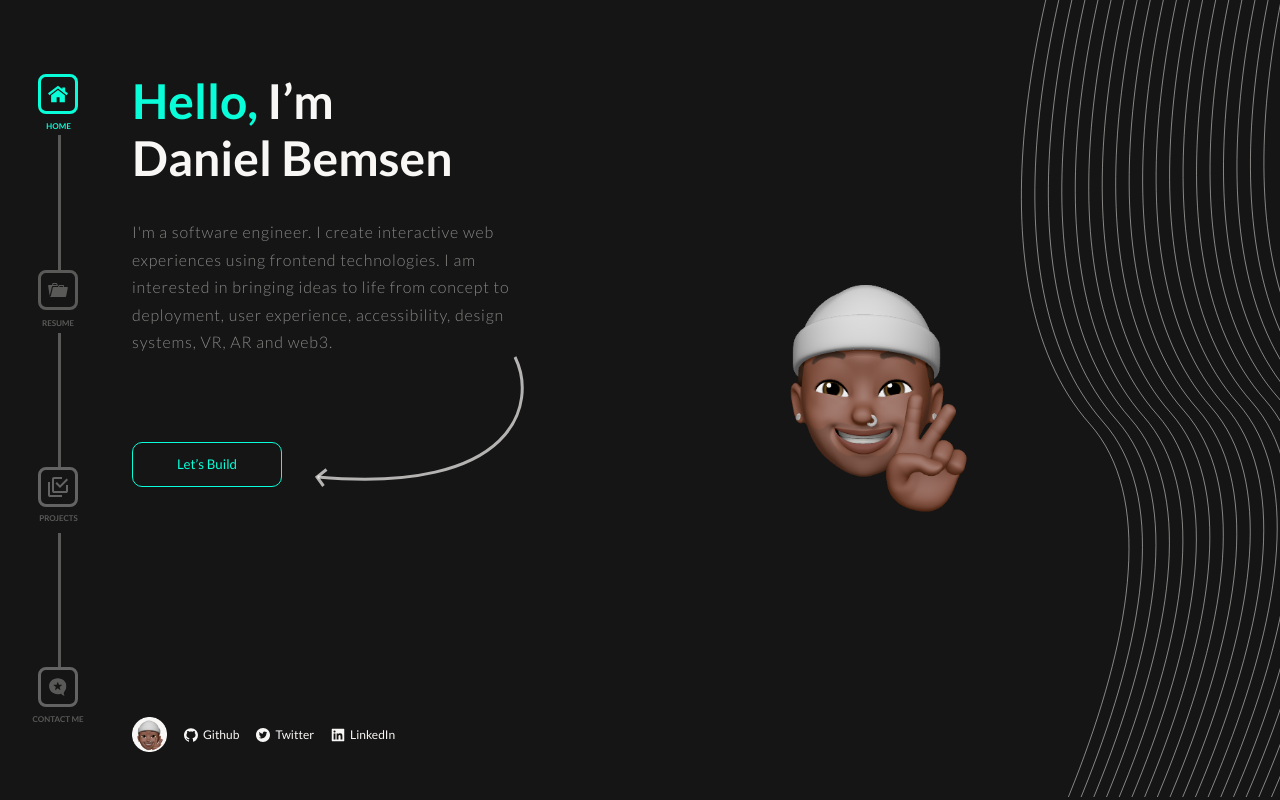
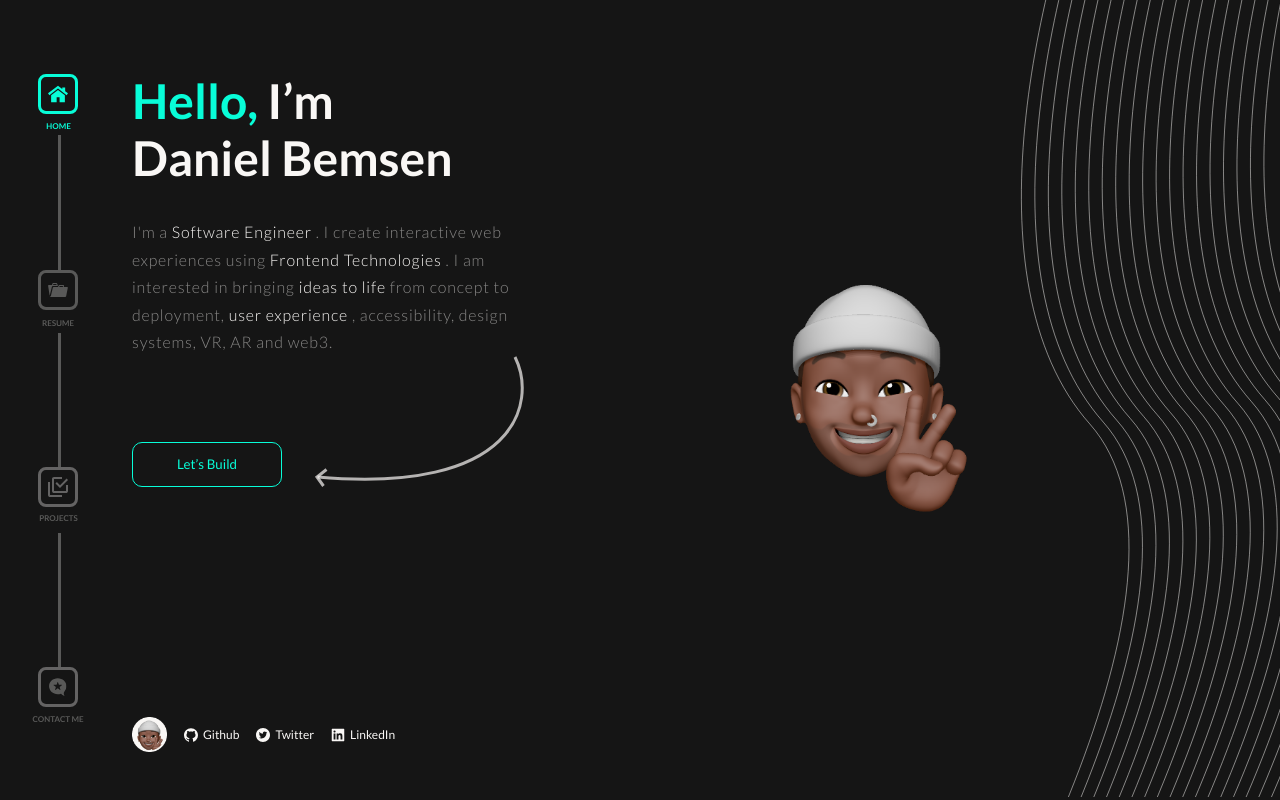
Before and after one commit to AugustBemsen/realice.me, a React (Vite) app: page / in a window 1280 px wide. Built offline with nearby package versions, Linux system fonts and the light colour scheme.

Commit message:
improving ui

```diff
--- a/package.json
+++ b/package.json
@@ -18,6 +18,7 @@
     "clean": "yarn run format && yarn run check-lint --fix"
   },
   "dependencies": {
+    "@emailjs/browser": "^3.10.0",
     "@vitejs/plugin-react": "^3.0.0",
     "react": "^18.2.0",
     "react-dom": "^18.2.0",
--- a/src/pages/contact.tsx
+++ b/src/pages/contact.tsx
@@ -22,10 +22,15 @@ const Contact: FunctionComponent = () => {
     <ContactStyled>
       <Intro
         btnFx={() => ""}
-        btnText="Let’s Build"
-        message="As a front-end developer, I develop user-friendly, visually appealing,
-      and responsive web interfaces using modern technologies.
-      I aim to create dynamic user experiences and enhance website functionality."
+        btnText="Let’s Talk"
+        message={
+          <p>
+            As a <span> Front-end Developer </span>, I develop user-friendly,
+            visually appealing, and responsive web interfaces using{" "}
+            <span> modern technologies </span>. I aim to create dynamic user
+            experiences and <span> enhance </span> website functionality.
+          </p>
+        }
         title={
           <>
             <h1>
--- a/src/pages/home.tsx
+++ b/src/pages/home.tsx
@@ -8,10 +8,15 @@ const Home: FunctionComponent = () => (
     <Intro
       btnFx={() => window.location.assign("mailto:danireptor7@gmail.com")}
       btnText="Let’s Build"
-      message=" I'm a software engineer. I create interactive web experiences using
-      frontend technologies. I am interested in bringing ideas to life from
-      concept to deployment, user experience, accessibility, design systems, VR,
-      AR and web3."
+      message={
+        <p>
+          I&apos;m a <span> Software Engineer </span>. I create interactive web
+          experiences using <span> Frontend Technologies </span>. I am
+          interested in bringing <span> ideas to life </span> from concept to
+          deployment, <span> user experience </span>, accessibility, design
+          systems, VR, AR and web3.
+        </p>
+      }
       title={
         <>
           <h1>
--- a/src/parts/project/card.tsx
+++ b/src/parts/project/card.tsx
@@ -81,6 +81,7 @@ const WorkCardStyled = styled.div`
       align-items: center;
       margin-right: 1rem;
       font-size: ${({ theme }) => theme.fonts.sizes.xsm};
+      color: ${({ theme }) => theme.colors.white};
 
       svg {
         margin-right: 5px;
--- a/src/parts/shared/intro.tsx
+++ b/src/parts/shared/intro.tsx
@@ -5,7 +5,7 @@ import Button from "./button";
 
 interface Props {
   title: React.ReactElement;
-  message: string;
+  message: React.ReactElement;
   btnText: string;
   btnFx: () => void;
   noBtn?: boolean;
@@ -14,7 +14,7 @@ interface Props {
 const Intro: FC<Props> = ({ title, btnFx, btnText, message, noBtn }) => (
   <IntroStyled>
     {title}
-    <p>{message}</p>
+    {message}
     <div className="cta-group">
       {!noBtn && <Button onClick={btnFx}>{btnText}</Button>}
       <ArrowSvg />
@@ -37,6 +37,10 @@ const IntroStyled = styled.div`
     line-height: 172.5%;
     font-weight: ${({ theme }) => theme.fonts.weights.light};
     letter-spacing: 0.05em;
+
+    span {
+      color: ${({ theme }) => theme.colors.white};
+    }
   }
 
   .cta-group {
```
Also changed, not shown: 1 other file (tests, documents, lock files or other folders).
